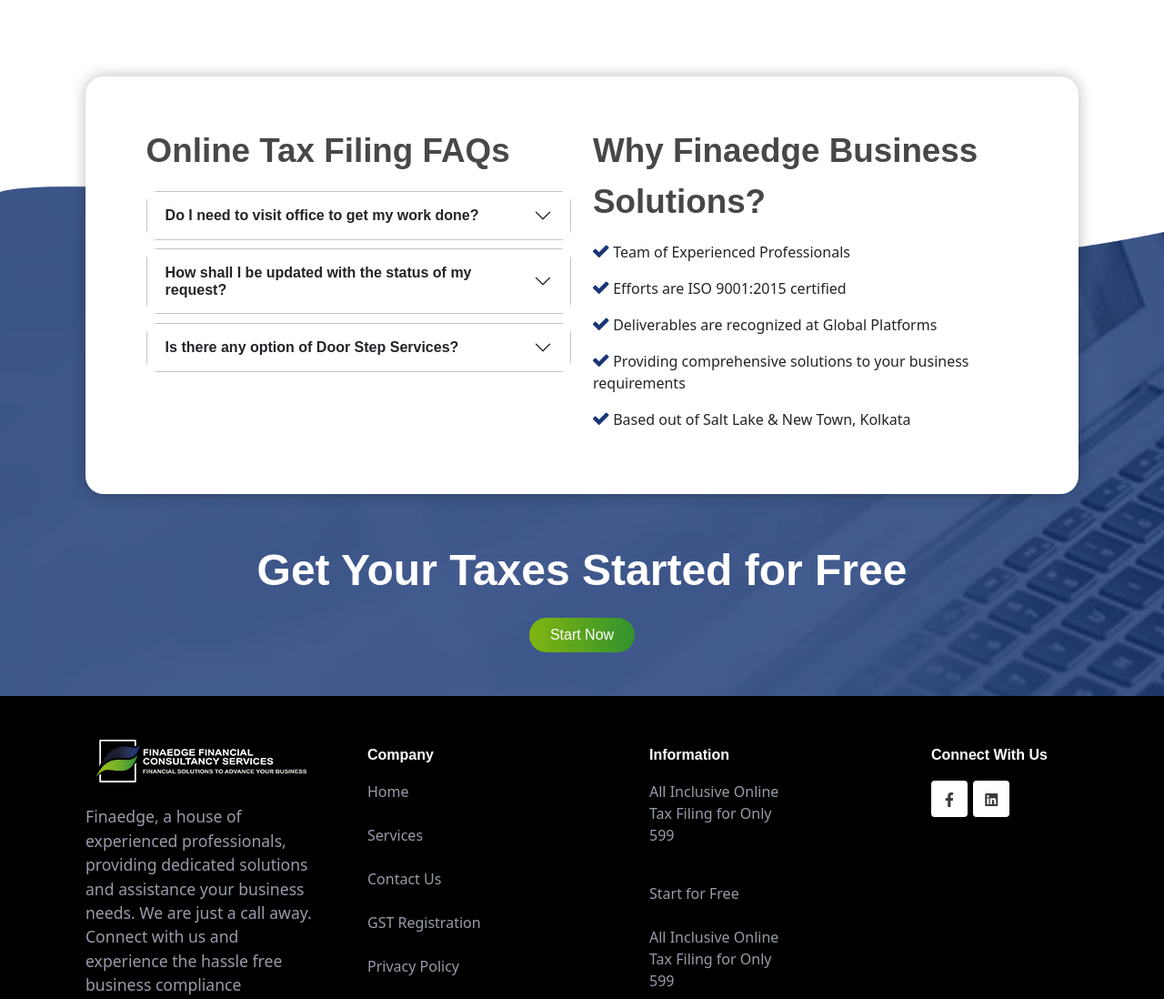
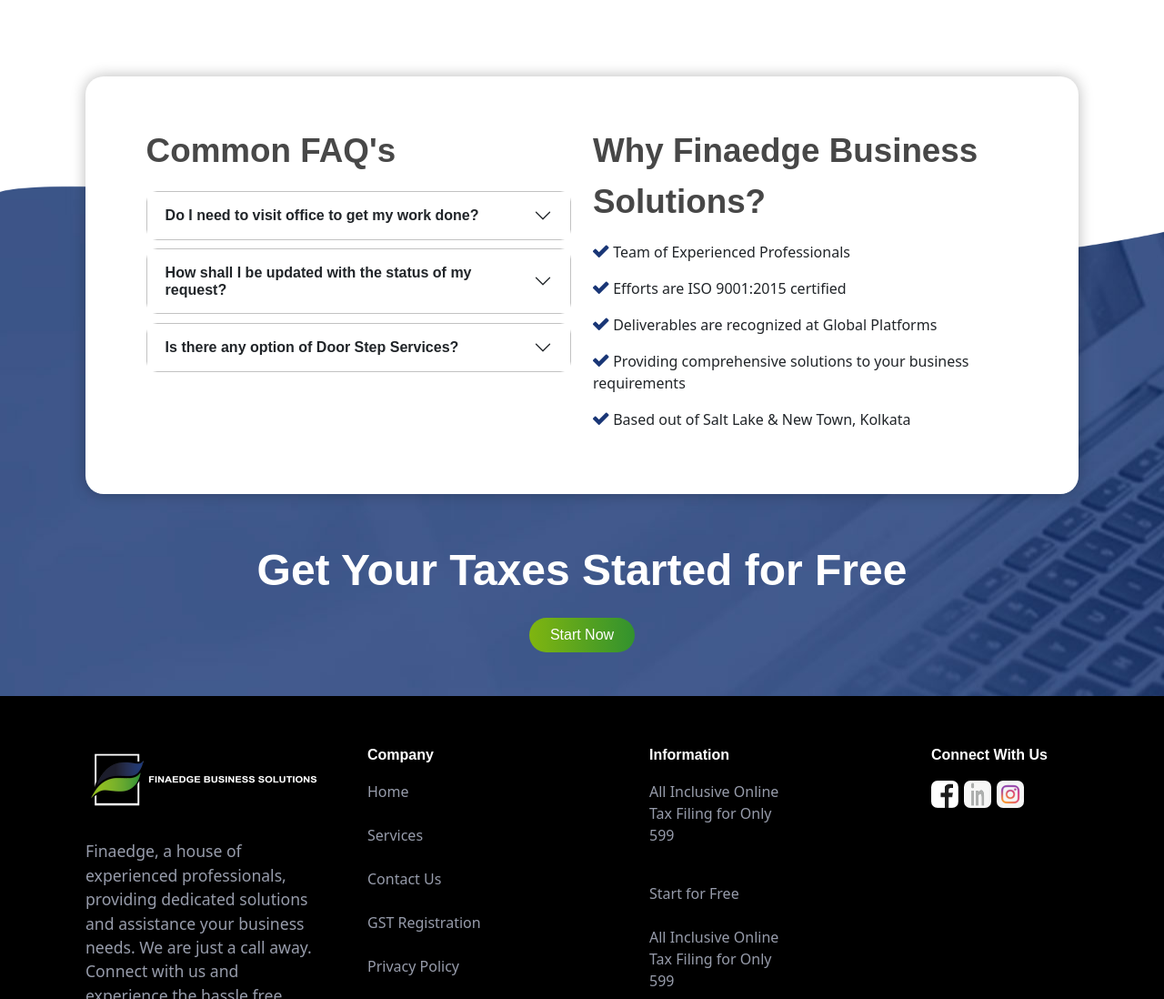
Before and after one commit to Think-To-Share/finaedge.io, a website built with webpack: page index.html in a window 1280 px wide. Shown: the part 7040-8138 px from the top of the page at 91% size. Built offline with nearby package versions, Linux system fonts and the light colour scheme; files whose address does not match are found by name; a web font is replaced by a local one.

Commit message:
minor changes

```diff
--- a/index.html
+++ b/index.html
@@ -500,7 +500,7 @@
 					<div class="col-12">
 						<div class="row white-box mx-0">
 							<div class="col-md-6">
-								<p class="accordian-head">Online Tax Filing FAQs</p>
+								<p class="accordian-head">Common FAQ's</p>
 								<div class="accordion" id="accordionExample">
 									<div class="accordion-item faq-row">
 									<h2 class="accordion-header" id="headingTwo">
@@ -564,7 +564,7 @@
 			<div class="container">
 				<div class="row justify-content-between">
 					<div class="col-12 col-md-3">
-						<a href="#" class="logo"><img src="src/images/logo.png" alt="" class=""></a>
+						<a href="#" class="logo"><img src="src/images/finaedge-logo.png" alt="" class=""></a>
 						<br>
 						<p class="footer-description">Finaedge, a house of experienced professionals, providing dedicated solutions and assistance your business needs. We are just a call away. Connect with us and experience the hassle free business compliance solutions.</p>
 						<a href="#" class="phone">91 333 511 7745</a>
@@ -599,10 +599,11 @@
 					<div class="col-12 col-md-2 offset-md-1">
 						<p class="footer-white-text">Connect With Us</p>
 						<div class="social-icons">
-                            <a href="https://www.facebook.com/finaed" target="blank"  class="icon"><i class="fab fa-facebook-f"></i></a>
+                            <a href="https://www.facebook.com/finaed" target="blank"  class="icon"><img src="./src/images/fb-logo.png" alt=""></a>
                             <!-- <a href="#" class="icon"><i class="fab fa-twitter"></i></a>
 							<a href="#" class="icon"><i class="fab fa-instagram"></i></a> -->
-							<a href="https://www.linkedin.com/company/finaedge-business-solutions-opc-private-limited" target="blank" class="icon"><i class="fab fa-linkedin"></i></a>
+							<a href="https://www.linkedin.com/company/finaedge-business-solutions-opc-private-limited" target="blank" class="icon"><img src="./src/images/linkedin-logo.png" alt=""></a>
+							<a href="https://www.instagram.com/finaedge/" target="blank" class="icon"><img src="./src/images/insta-logo.jpg" alt=""></a>
                         </div>
 					</div>
 				</div>
```
Also changed, not shown: src/images/insta-logo.jpg (added).
